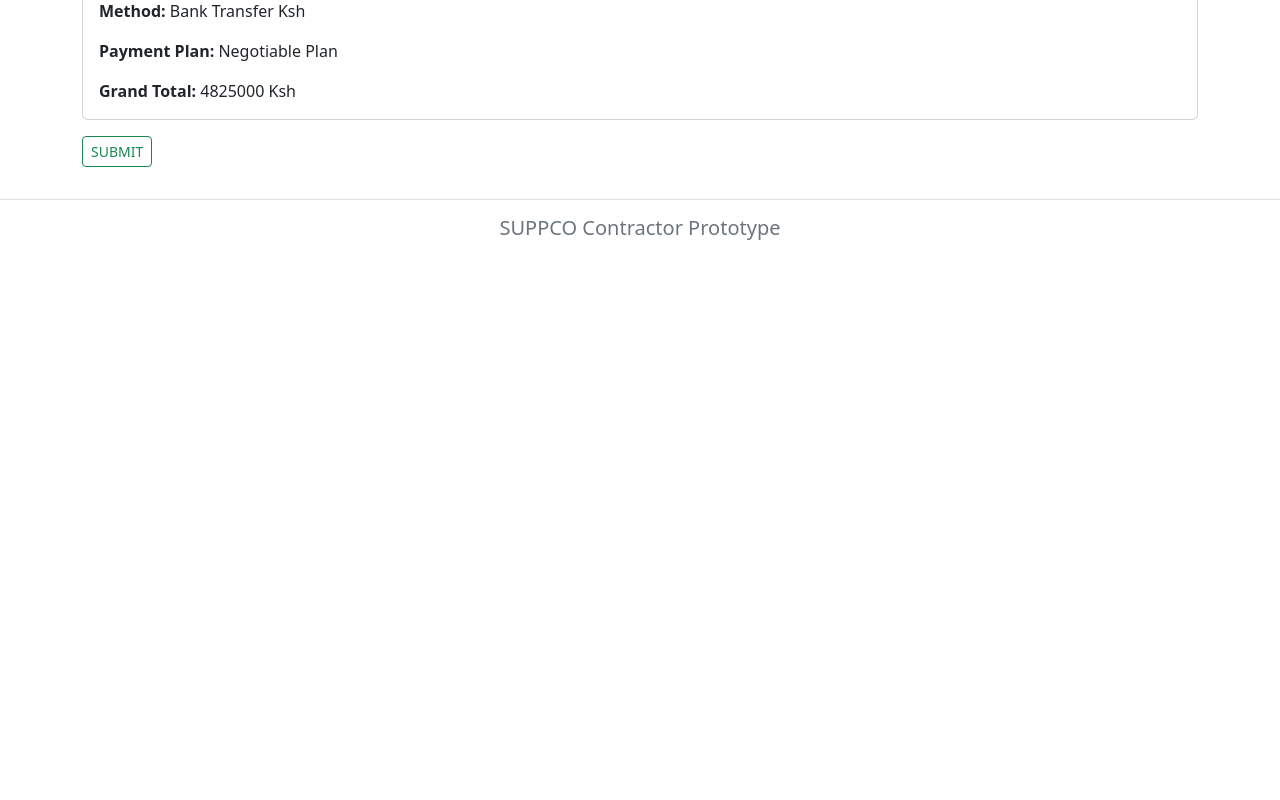
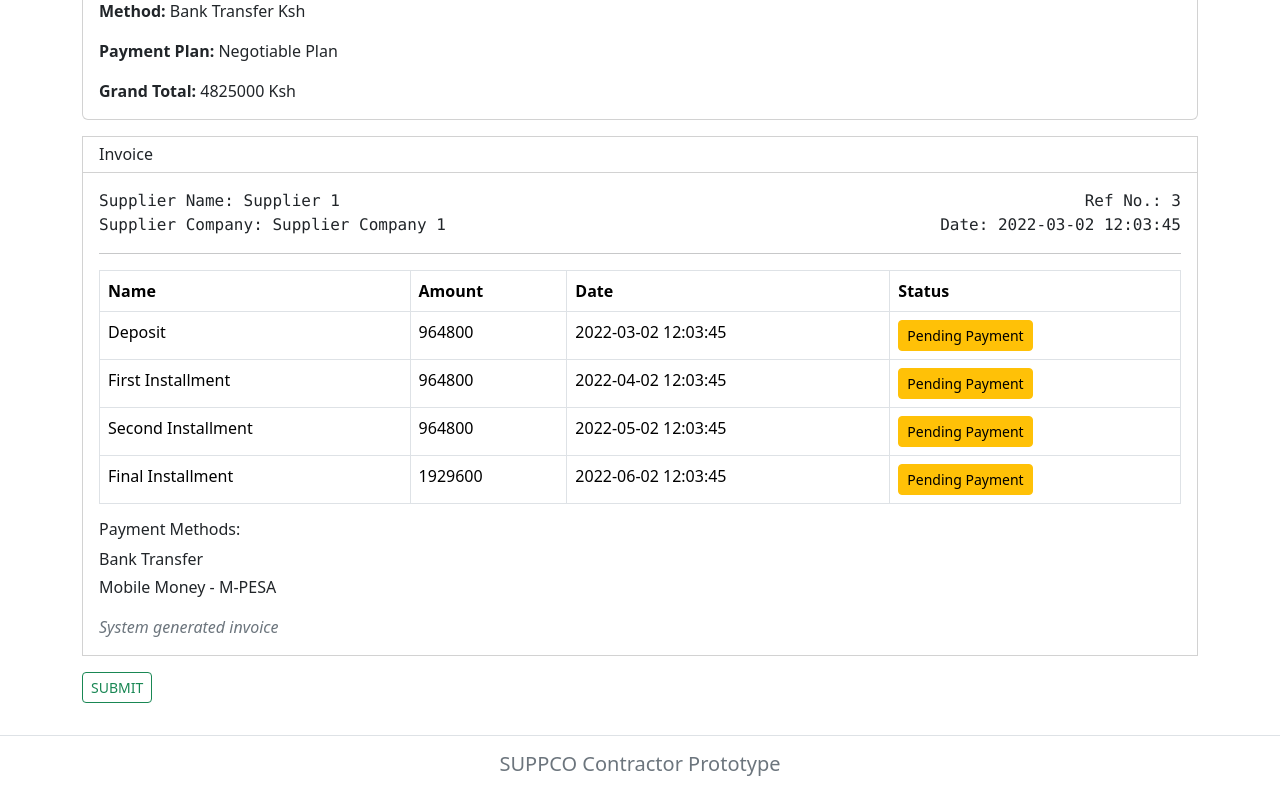
Before and after one commit to daltechafrica/suppco-contractor-prototype, a React (Create React App) app: page /builders-plant/order-summary in a window 1280 px wide. Shown: the part 1447-2247 px from the top of the page. Before the commit the page ends 1711 px from the top, so only its background shows below. Built offline with nearby package versions, Linux system fonts and the light colour scheme.

Commit message:
add invoice

```diff
--- a/src/pages/BuildersPlantOrderSummary.jsx
+++ b/src/pages/BuildersPlantOrderSummary.jsx
@@ -25,7 +25,7 @@ function BuildersPlantOrderSummary() {
               <i className="bi bi-arrow-left me-1"></i>
             </Link>
           </span>
-          Order Summary
+          Order Summary - Please confirm your order
         </h5>
         <hr />
 
@@ -253,10 +253,150 @@ function BuildersPlantOrderSummary() {
             </div>
           </div>
 
+          {/* Invoice */}
+          <div className="card mt-3 rounded-0">
+            <h6 className="card-header bg-white">Invoice</h6>
+            <div className="card-body">
+              <div className="row mb-3">
+                <div className="col-md-6 col-sm-12">
+                  <p className="card-text font-monospace">
+                    Supplier Name: {placedOrder?.supplierDetail?.name} <br />
+                    Supplier Company: {placedOrder?.supplierCompany?.name}
+                  </p>
+                </div>
+                <div className="col-md-6 col-sm-12">
+                  <p className="card-text text-end font-monospace">
+                    Ref No.: {placedOrder?.id} <br />
+                    Date: {placedOrder?.created}
+                  </p>
+                </div>
+              </div>
+              <hr />
+
+              <div>
+                {paymentDetail?.plan === "Fixed - upfront" && (
+                  <>
+                    <div className="table-responsive mt-3 mb-3">
+                      <table className="table table-bordered">
+                        <thead>
+                          <tr>
+                            <td>No.</td>
+                            <td>Item</td>
+                            <td>Quantity</td>
+                            <td>Price</td>
+                            <td>VAT</td>
+                            <td>Total</td>
+                          </tr>
+                        </thead>
+                        <tbody>
+                          <tr>
+                            <td>1</td>
+                            <td>{placedOrder?.product}</td>
+                            <td>{paymentDetail?.quantity}</td>
+                            <td>{paymentDetail?.price}</td>
+                            <td>{paymentDetail?.vat}</td>
+                            <td>{paymentDetail?.total}</td>
+                          </tr>
+                        </tbody>
+                      </table>
+                    </div>
+                  </>
+                )}
+
+                {/* Fixed Plan */}
+                {paymentDetail?.plan === "Fixed - 50/50" &&
+                  paymentDetail?.breakdown && (
+                    <>
+                      <div className="table-responsive">
+                        <table className="table table-bordered">
+                          <thead>
+                            <tr>
+                              <th>Name</th>
+                              <th>Amount</th>
+                              <th>Date</th>
+                              <th>Status</th>
+                            </tr>
+                          </thead>
+                          <tbody>
+                            {paymentDetail?.breakdown?.map((item) => (
+                              <tr>
+                                <td>{item?.name}</td>
+                                <td>{item?.amount}</td>
+                                <td>{item?.date}</td>
+                                <td>
+                                  <button
+                                    className={`btn btn-sm ${
+                                      item.status === "Pending Payment"
+                                        ? "btn-warning"
+                                        : "btn-success"
+                                    }`}
+                                  >
+                                    {item.status}
+                                  </button>
+                                </td>
+                              </tr>
+                            ))}
+                          </tbody>
+                        </table>
+                      </div>
+                    </>
+                  )}
+
+                {/* Negotiable Plan */}
+                {paymentDetail?.plan === "Negotiable Plan" &&
+                  paymentDetail?.breakdown && (
+                    <>
+                      <div className="table-responsive">
+                        <table className="table table-bordered">
+                          <thead>
+                            <tr>
+                              <th>Name</th>
+                              <th>Amount</th>
+                              <th>Date</th>
+                              <th>Status</th>
+                            </tr>
+                          </thead>
+                          <tbody>
+                            {paymentDetail?.breakdown?.map((item) => (
+                              <tr>
+                                <td>{item?.name}</td>
+                                <td>{item?.amount}</td>
+                                <td>{item?.date}</td>
+                                <td>
+                                  <button
+                                    className={`btn btn-sm ${
+                                      item.status === "Pending Payment"
+                                        ? "btn-warning"
+                                        : "btn-success"
+                                    }`}
+                                  >
+                                    {item.status}
+                                  </button>
+                                </td>
+                              </tr>
+                            ))}
+                          </tbody>
+                        </table>
+                      </div>
+                    </>
+                  )}
+              </div>
+
+              <div className="mb-3">
+                <p className="card-text h6">Payment Methods:</p>
+                <p className="card-text mb-1">Bank Transfer</p>
+                <p className="card-text mb-1">Mobile Money - M-PESA</p>
+              </div>
+              <p className="card-text text-secondary fst-italic">
+                System generated invoice
+              </p>
+            </div>
+          </div>
+
           {/* submit button */}
           <Link
             onClick={handleShow}
-            className="btn btn-sm btn-outline-success text-uppercase"
+            className="btn btn-sm btn-outline-success text-uppercase mt-3"
           >
             Submit
           </Link>
```
